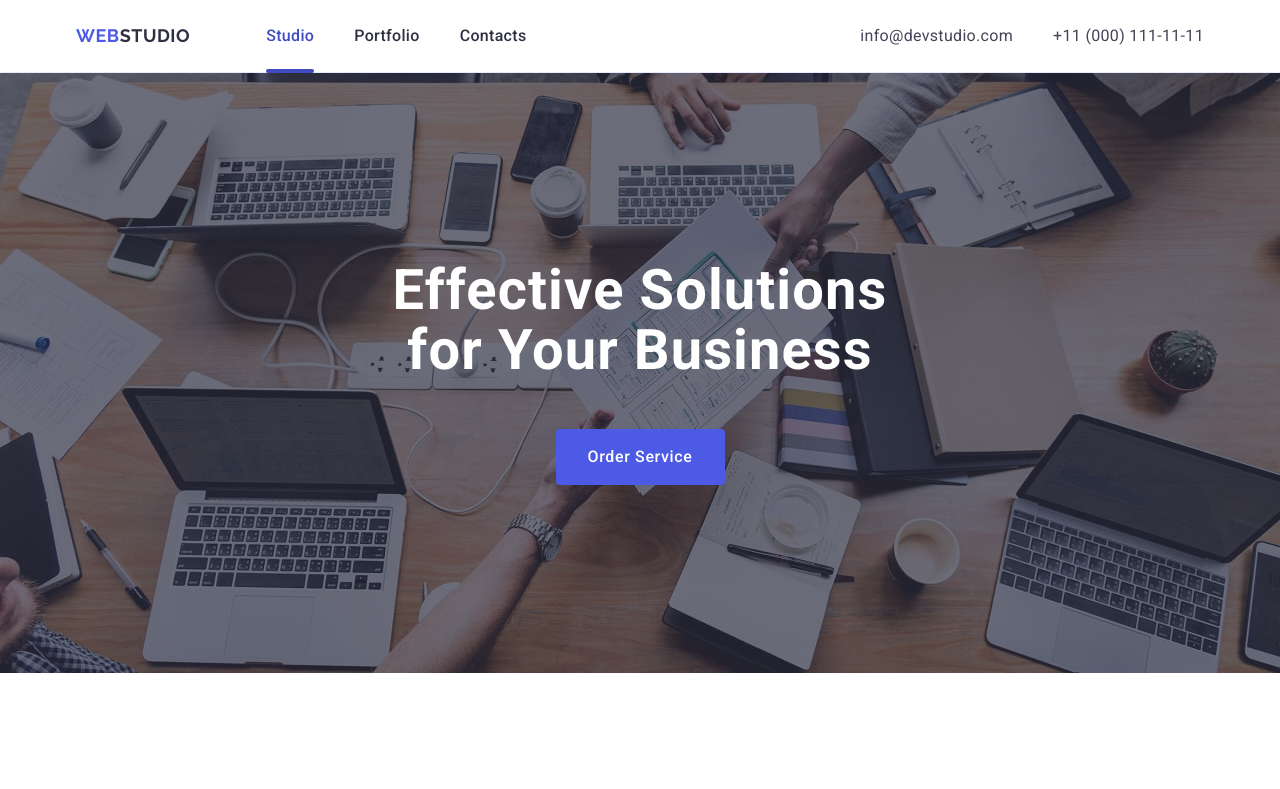
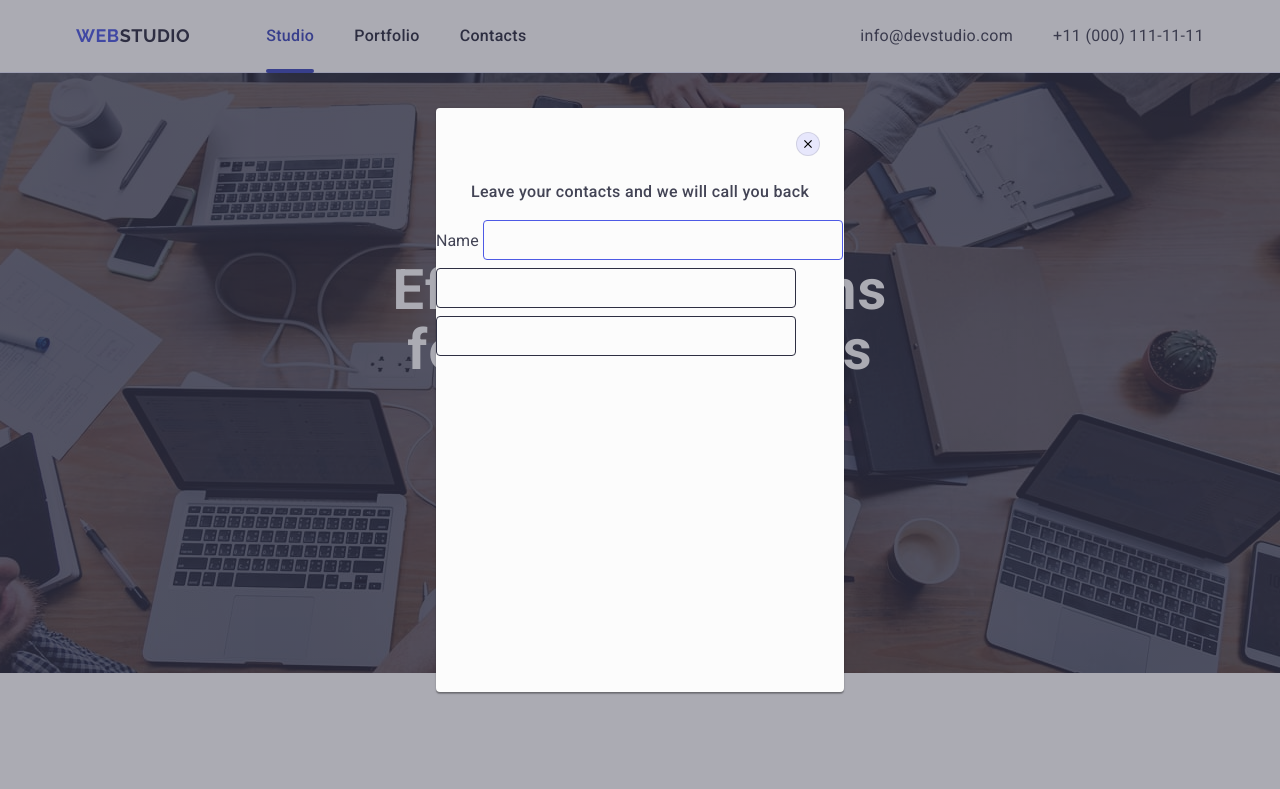
Before and after one commit to Oleksandr08/goit-markup-hw-05, a plain HTML site: page index.html in a window 1280 px wide. Shown: the top 789 px of the page. Drawn offline with nearby package versions, Linux system fonts and the light colour scheme.

Commit message:
Update index.html

```diff
--- a/index.html
+++ b/index.html
@@ -443,7 +443,7 @@
             <p class="sub-text">Subscribe</p>
             <form class="sub-form">
               <input type="text" class="sub-input" name="email" placeholder="E-mail"/>
-              <button class="fly-btn">Subscribe
+              <button type="submit" class="fly-btn">Subscribe
                 <svg class="fly-icon" width="24" height="24">
                   <use href="./images/icons.svg#icon-Fly"></use>
                 </svg>
@@ -454,8 +454,22 @@
         </div>
 
     </footer>
-    <div class="backdrop isopen">
-      <div class="modal"></div>
+    <div class="backdrop is-open">
+      <div class="modal">
+        <button type="button" class="close-btn">
+          <svg class="x-btn" width="8" height="8">
+            <use href="./images/icons.svg#icon-X"></use>
+          </svg>
+        </button>
+        <p class="section-text modal-text">Leave your contacts and we will call you back</p>
+          <form class="modal-form">
+            <label for="use-name">Name</label>
+            <input type="text" class="modal-input" name="use-name" ></form>
+          <form class="modal-form">
+            <input type="text" class="modal-inputt" name="" ></form>
+          <form class="modal-form">
+            <input type="text" class="modal-inputt" name="" ></form>
+      </div>
     </div>
 </body>
 </html>
```
